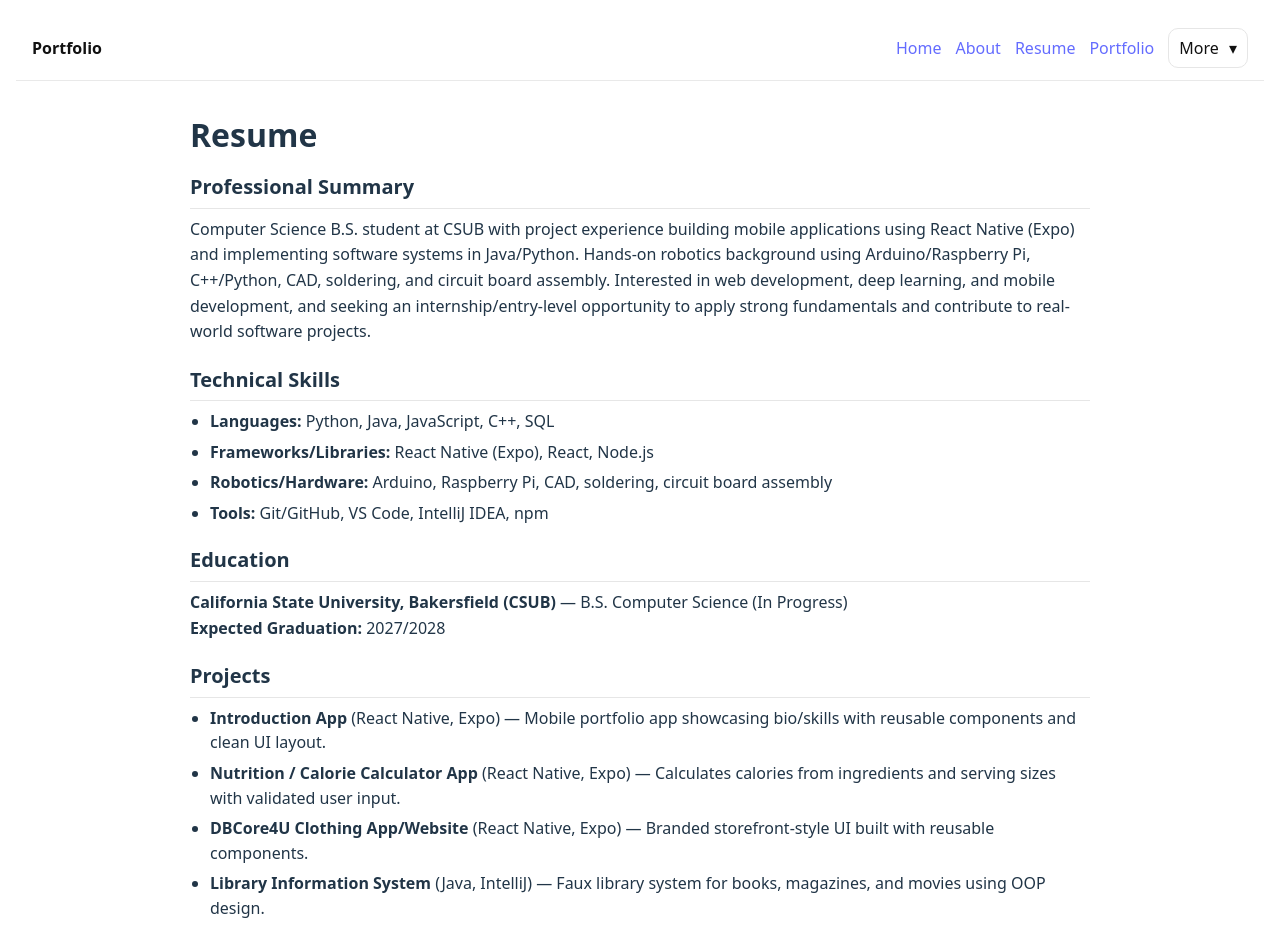
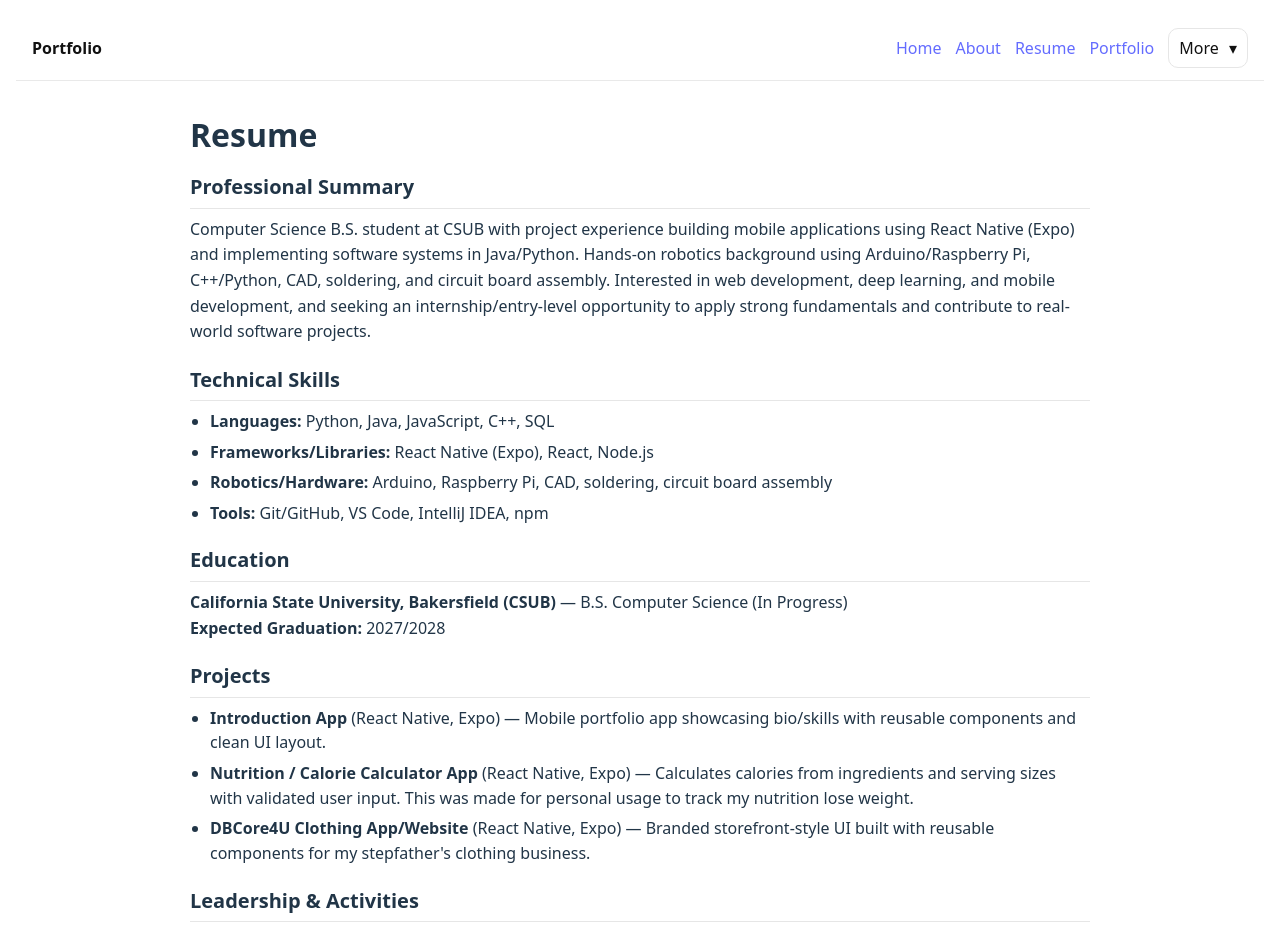
Before and after one commit to isaiahurquilla/Portfolio, a React (Vite) app: page /resume in a window 1280 px wide. Shown: the top 934 px of the page. Built offline with nearby package versions, Linux system fonts and the light colour scheme.

Commit message:
udpating project info

```diff
--- a/src/data/projects.js
+++ b/src/data/projects.js
@@ -56,20 +56,4 @@ export const projects = [
       "Designed for easy content updates",
     ],
   },
-  {
-    id: 4,
-    title: "Library Information System",
-    slug: "library-information-system",
-    description:
-      "A Java-based faux library system to find information on books, magazines, and movies.",
-    techStack: ["Java", "IntelliJ IDEA"],
-    image: null,
-    github: "https://github.com/isaiahurquilla/Library",
-    live: null,
-    highlights: [
-      "Object-oriented design for different media types",
-      "Organized code structure for maintainability",
-      "Search/display of item information",
-    ],
-  },
 ];
--- a/src/pages/Contact.jsx
+++ b/src/pages/Contact.jsx
@@ -1,3 +1,4 @@
+//THIS PAGE USES FOREMSPREE.IO TO HANDLE CONTACT FORM SUBMISSIONS
 import { useLocation } from "react-router-dom";
 
 export default function Contact() {
--- a/src/pages/Resume.jsx
+++ b/src/pages/Resume.jsx
@@ -49,15 +49,13 @@ export default function Resume() {
         <li>
           <strong>Nutrition / Calorie Calculator App</strong> (React Native,
           Expo) — Calculates calories from ingredients and serving sizes with
-          validated user input.
+          validated user input. This was made for personal usage
+          to track my nutrition lose weight.
         </li>
         <li>
           <strong>DBCore4U Clothing App/Website</strong> (React Native, Expo) —
-          Branded storefront-style UI built with reusable components.
-        </li>
-        <li>
-          <strong>Library Information System</strong> (Java, IntelliJ) — Faux
-          library system for books, magazines, and movies using OOP design.
+          Branded storefront-style UI built with reusable components for
+          my stepfather's clothing business.
         </li>
       </ul>
 
```
